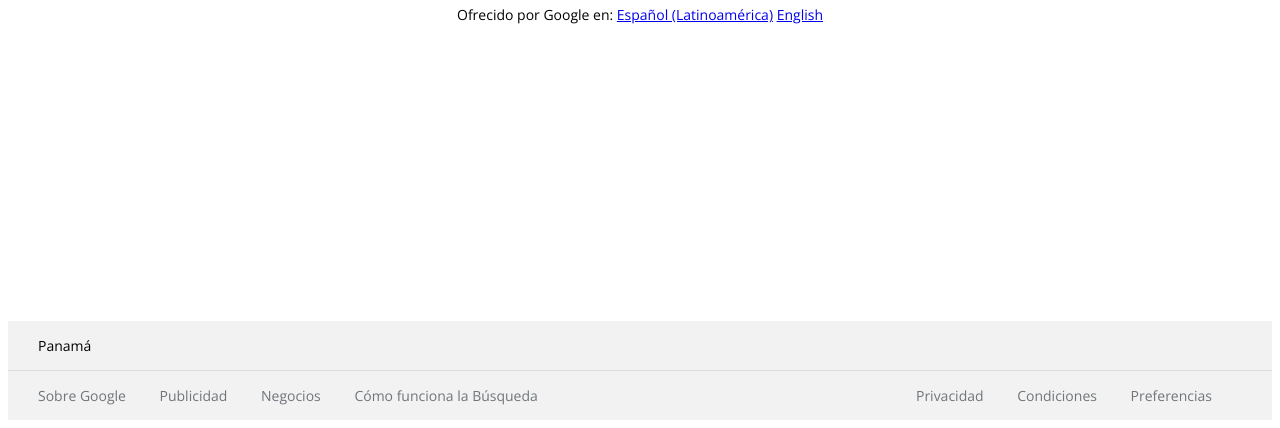
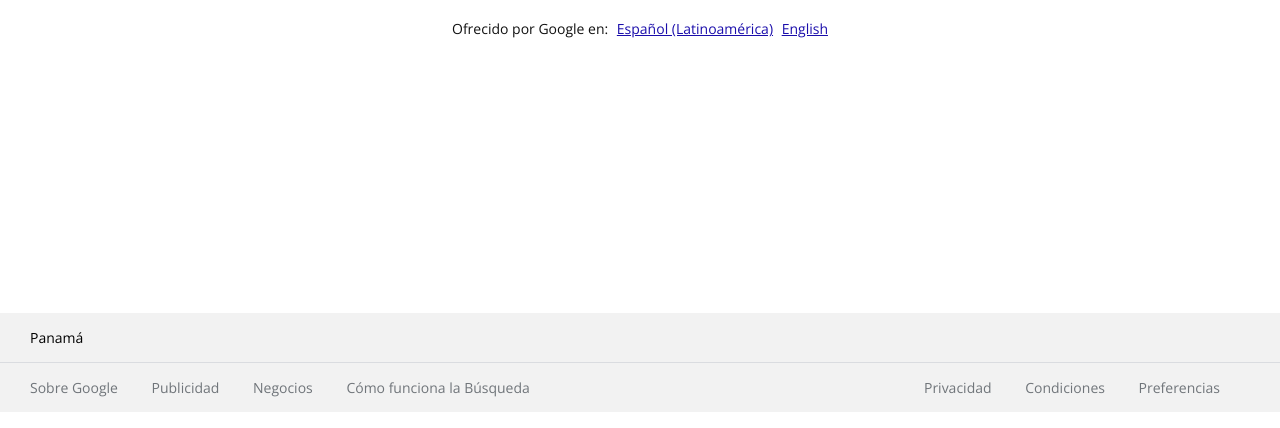
Before and after one commit to HunterX-7/google-homepage, a plain HTML site: page index.html in a window 1280 px wide. Shown: the part 388-816 px from the top of the page. Drawn offline with nearby package versions, Linux system fonts and the light colour scheme.

Commit message:
fix margin

```diff
--- a/style.css
+++ b/style.css
@@ -1,6 +1,9 @@
 html {
     font-size: 14px;
     font-family: "Open Sans";
+}
+* {
+	margin: 0%;
 }
 body {
 	display: flex;
@@ -103,11 +106,17 @@ body {
 	right: 24px;
 }
 .last {
-    width: 580px;
-	margin: 0px auto;
-	position: relative;
-	margin-top: 8px;
+    margin-top: 30px;
 	text-align: center;
+	font-size: 14px;
+	color: #111;
+}
+.last a {
+    margin-left: 5px;
+	color: #1a0dab;
+}
+.last a:hover {
+	text-decoration: underline;
 }
 .footer {
     background-color: #f2f2f2;
```
